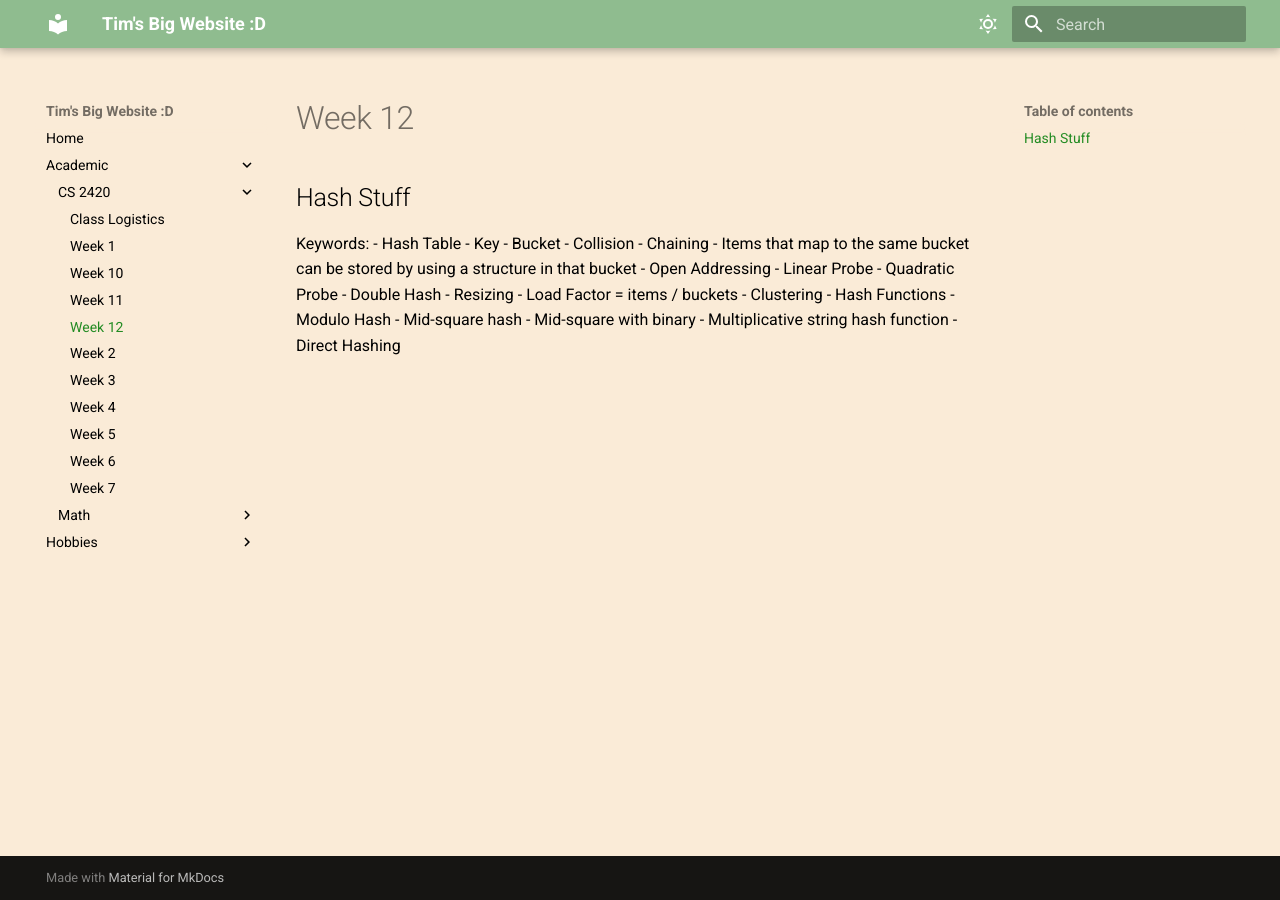
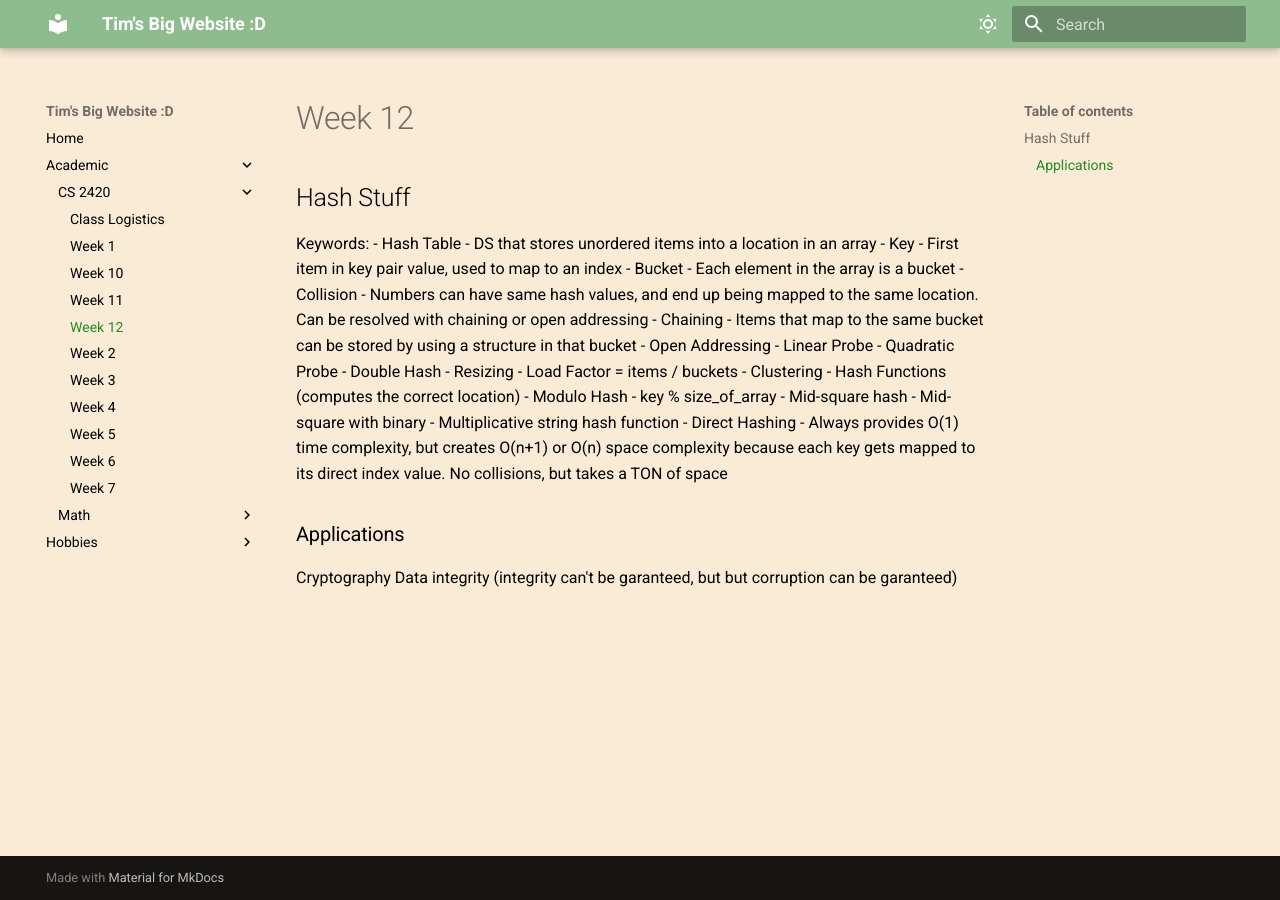
Before and after one commit to fishslips/TimSeverance, an MkDocs documentation site: the page built from docs/Academic/CS-2420/Week 12.md, in a window 1280 px wide. Built offline with MkDocs 1.6.1 and Material for MkDocs 9.7.7, drawn with Linux system fonts in a browser that asks for light colours.

Commit message:
Update Week 12.md

```diff
--- a/docs/Academic/CS-2420/Week 12.md
+++ b/docs/Academic/CS-2420/Week 12.md
@@ -2,9 +2,13 @@
 
 Keywords:
 - Hash Table
+	- DS that stores unordered items into a location in an array
 - Key
+	- First item in key pair value, used to map to an index
 - Bucket
+	- Each element in the array is a bucket
 - Collision
+	- Numbers can have same hash values, and end up being mapped to the same location. Can be resolved with chaining or open addressing
 - Chaining
 	- Items that map to the same bucket can be stored by using a structure in that bucket
 - Open Addressing
@@ -14,9 +18,15 @@ Keywords:
 - Resizing
 	- Load Factor = items / buckets
 - Clustering
-- Hash Functions
+- Hash Functions (computes the correct location)
 	- Modulo Hash
+		- key % size_of_array
 	- Mid-square hash
 	- Mid-square with binary
 	- Multiplicative string hash function
 - Direct Hashing
+	- Always provides O(1) time complexity, but creates O(n+1) or O(n) space complexity because each key gets mapped to its direct index value. No collisions, but takes a TON of space
+
+### Applications
+Cryptography
+Data integrity (integrity can't be garanteed, but but corruption can be garanteed)
```
